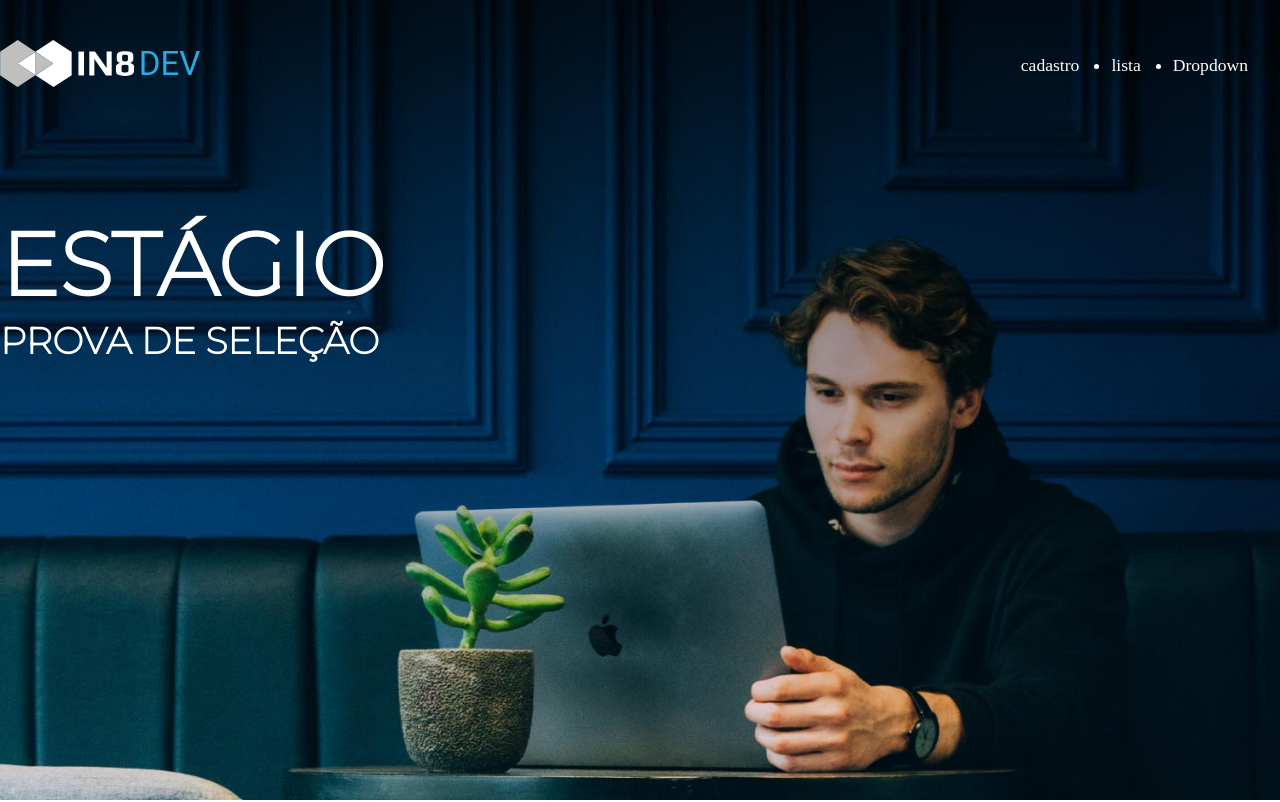
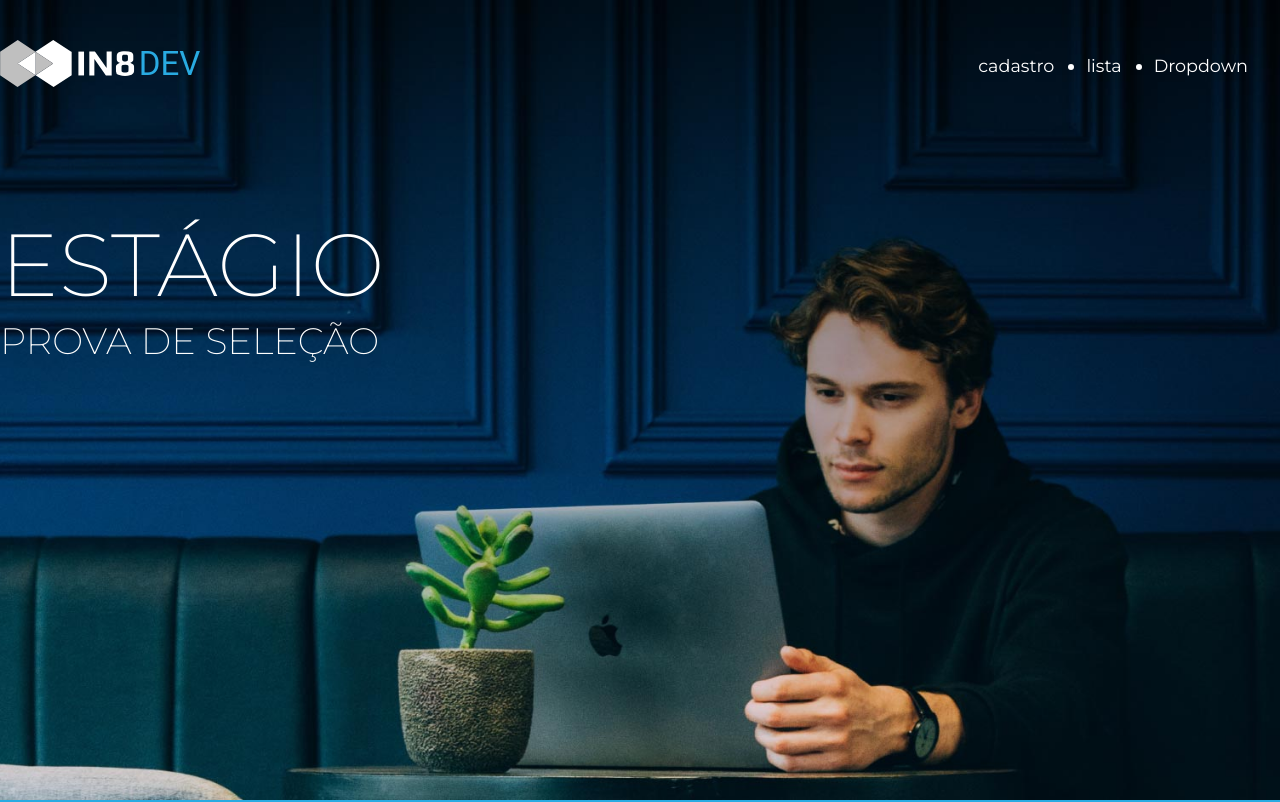
Before and after one commit to PedroFonseca13/teste-IN8, a React (Create React App) app in the folder aplication/front-end/: page / in a window 1280 px wide. Shown: the top 802 px of the page. Built offline with nearby package versions, Linux system fonts and the light colour scheme.

Commit message:
refactor: alterado os estilos do App.css && renderização de registration em App.js

```diff
--- a/aplication/front-end/src/App.css
+++ b/aplication/front-end/src/App.css
@@ -1,6 +1,17 @@
-@import url('https://fonts.googleapis.com/css2?family=Montserrat:wght@200&display=swap');
+@import url('https://fonts.googleapis.com/css2?family=Montserrat:wght@200;400&display=swap');
 
 * {
   margin: 0;
   padding: 0;
 }
+
+body {
+  font-family: 'Montserrat', sans-serif;
+}
+
+h1,h3, h4 {
+  color: #fff;
+  font-family: 'Montserrat', sans-serif;
+  text-transform: uppercase;
+  font-weight: 200;
+}
--- a/aplication/front-end/src/App.js
+++ b/aplication/front-end/src/App.js
@@ -1,10 +1,12 @@
 import './App.css';
 import Home from './pages/Home';
+import Registrator from './pages/registration';
 
 function App() {
 	return (
 		<div className="App">
 			<Home />
+			<Registrator />
 		</div>
 	);
 }
```
